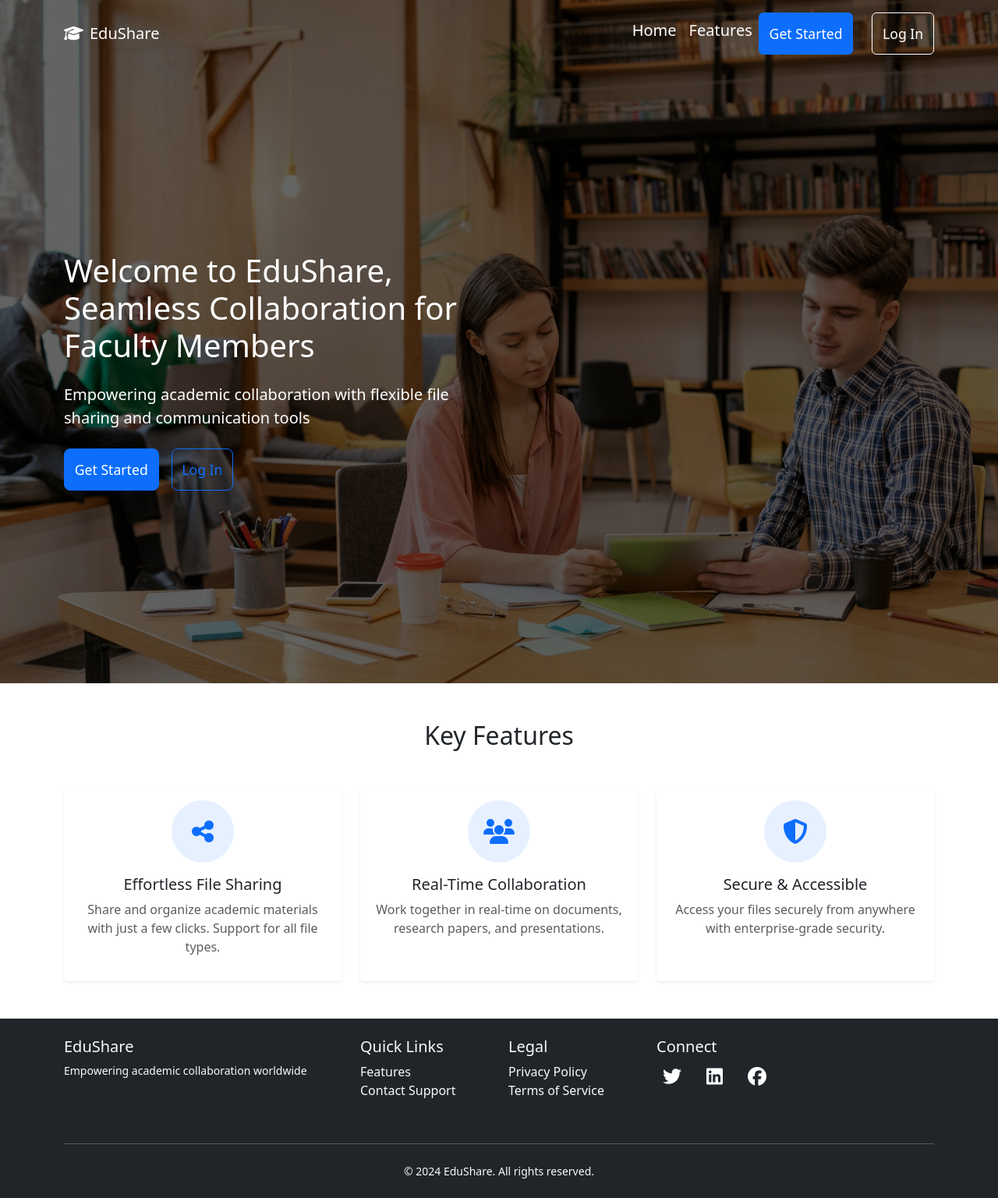
After one commit to farhat89/My_Django_Final_Year_Project, a Django app: page /auth/home/ in a window 1280 px wide. The commit adds this page. Shown: the whole page at 78% size. Run offline with Django 5.2, Linux system fonts and the light colour scheme.

Commit message:
`Added home view and updated URLs, templates, and static files to reflect changes.`

```diff
--- a/authentication/forms.py
+++ b/authentication/forms.py
@@ -42,6 +42,7 @@ class LoginForm(forms.Form):
                 raise ValidationError('Invalid role selected for this user')
 
         return cleaned_data
+
 
 
 class UserRegistrationForm(forms.ModelForm):
--- a/authentication/templates/authentication/base.html
+++ b/authentication/templates/authentication/base.html
@@ -6,7 +6,7 @@
 
     <meta charset="UTF-8">
     <meta name="viewport" content="width=device-width, initial-scale=1.0">
-    <title>{% block title %}Faculty Portal{% endblock %}</title>
+    <title>{% block title %}Faculty Collaboration Platform{% endblock %}</title>
 
     <!-- Bootstrap CSS -->
     <link href="https://cdn.jsdelivr.net/npm/bootstrap@5.3.0/dist/css/bootstrap.min.css" rel="stylesheet">
@@ -15,7 +15,7 @@
     <link rel="stylesheet" href="https://cdnjs.cloudflare.com/ajax/libs/font-awesome/6.5.1/css/all.min.css">
 
     <!-- Custom CSS -->
-    <link rel="stylesheet" href="{% static 'css/login.css' %}">
+    {% comment %} <link rel="stylesheet" href="{% static 'css/login.css' %}"> {% endcomment %}
 
     <!-- Custom JS -->
     <script src="{% static 'js/custom.js' %}" defer></script>
@@ -27,6 +27,12 @@
             height: 100vh;
             background: url('{% static "images/library_books.jpg" %}') no-repeat center center fixed;
             background-size: cover;
+        }
+
+        .bg-overlay {
+            background: rgba(0, 0, 0, 0.5);
+            min-height: 100vh;
+
         }
         .reg-container {
             width: 100%;
@@ -75,7 +81,9 @@
         }
     </style>
 
-    {% block extra_css %}{% endblock %}
+    {% block extra_css %}
+    <link rel="stylesheet" href="{% static 'css/home.css' %}">
+    {% endblock %}
 </head>
 <body>
     <div class="bg-overlay">
@@ -85,6 +93,9 @@
 
     <!-- Bootstrap JS -->
     <script src="https://cdn.jsdelivr.net/npm/bootstrap@5.3.0/dist/js/bootstrap.bundle.min.js"></script>
-    {% block extra_js %}{% endblock %}
+
+    {% block extra_js %}
+    <script src="{% static 'js/home.js' %}"></script>
+    {% endblock %}
 </body>
 </html>
--- /dev/null
+++ b/authentication/templates/authentication/home.html
@@ -0,0 +1,179 @@
+{% extends 'authentication/base.html' %}
+{% load static %}
+
+{% block content %}
+<!-- Navigation Bar -->
+<nav class="navbar navbar-expand-lg home-navbar fixed-top">
+    <div class="container">
+        <a class="navbar-brand d-flex align-items-center" href="{% url 'authentication:home' %}">
+            <i class="fas fa-graduation-cap me-2"></i>
+            EduShare
+        </a>
+        <button class="navbar-toggler" type="button" data-bs-toggle="collapse" data-bs-target="#navbarNav">
+            <span class="navbar-toggler-icon"></span>
+        </button>
+        <div class="collapse navbar-collapse justify-content-end" id="navbarNav">
+            <ul class="navbar-nav ms-auto">
+                <li class="nav-item">
+                    <a class="nav-link active fs-5" aria-current="page" href="{% url 'authentication:home' %}">Home</a>
+                </li>
+                <li class="nav-item">
+                    <a class="nav-link fs-5" aria-current="page" href="#features">Features</a>
+
+                </li>
+                {% comment %} <li class="nav-item">
+                    <a class="nav-link me-2" href="#">About Us</a>
+                </li> {% endcomment %}
+                <li class="nav-item">
+                    <a class="btn btn-primary me-4" href="{% url 'authentication:register' %}">Get Started</a>
+                </li>
+                <li class="nav-item">
+                    <a class="btn btn-outline-primary" href="{% url 'authentication:login' %}">Log In</a>
+                </li>
+            </ul>
+        </div>
+    </div>
+</nav>
+
+<!-- Hero Section -->
+<section class="hero-section position-relative">
+    <div class="container">
+        <div class="row min-vh-100 align-items-center">
+            <div class="col-lg-6">
+                <h2 class="fs-1 mb-4">Welcome to EduShare, Seamless Collaboration for Faculty Members</h2>
+                <p class="lead mb-4">Empowering academic collaboration with flexible file sharing and communication tools</p>
+                <div class="d-flex gap-3">
+                    <a href="{% url 'authentication:register' %}" class="btn btn-primary btn-lg">Get Started</a>
+                    <a href="{% url 'authentication:login' %}" class="btn btn-outline-primary btn-lg">Log In</a>
+                </div>
+            </div>
+        </div>
+    </div>
+    <div class="hero-bg-overlay"></div>
+</section>
+
+<!-- Key Features Section -->
+<section id="features" class="features-section py-5">
+    <div class="container">
+        <h2 class="text-center mb-5">Key Features</h2>
+        <div class="row g-4">
+            <div class="col-md-4">
+                <div class="card h-100 border-0 shadow-sm">
+                    <div class="card-body text-center">
+                        <div class="feature-icon mb-3">
+                            <i class="fas fa-share-alt text-primary fa-2x"></i>
+                        </div>
+                        <h3 class="h5">Effortless File Sharing</h3>
+                        <p class="text-muted">Share and organize academic materials with just a few clicks. Support for all file types.</p>
+                    </div>
+                </div>
+            </div>
+            <div class="col-md-4">
+                <div class="card h-100 border-0 shadow-sm">
+                    <div class="card-body text-center">
+                        <div class="feature-icon mb-3">
+                            <i class="fas fa-users text-primary fa-2x"></i>
+                        </div>
+                        <h3 class="h5">Real-Time Collaboration</h3>
+                        <p class="text-muted">Work together in real-time on documents, research papers, and presentations.</p>
+                    </div>
+                </div>
+            </div>
+            <div class="col-md-4">
+                <div class="card h-100 border-0 shadow-sm">
+                    <div class="card-body text-center">
+                        <div class="feature-icon mb-3">
+                            <i class="fas fa-shield-alt text-primary fa-2x"></i>
+                        </div>
+                        <h3 class="h5">Secure & Accessible</h3>
+                        <p class="text-muted">Access your files securely from anywhere with enterprise-grade security.</p>
+                    </div>
+                </div>
+            </div>
+        </div>
+    </div>
+</section>
+
+<!-- Testimonials Section -->
+{% comment %} <section class="testimonials-section py-5 bg-light">
+    <div class="container">
+        <h2 class="text-center mb-5">What Faculty Members Say</h2>
+        <div class="row g-4">
+            <div class="col-md-6">
+                <div class="card h-100 border-0 shadow-sm">
+                    <div class="card-body">
+                        <div class="d-flex align-items-center mb-3">
+                            <img src="{% static 'images/avatar1.jpg' %}" alt="Professor" class="rounded-circle me-3" style="width: 60px; height: 60px; object-fit: cover;">
+                            <div>
+                                <h5 class="mb-0">Dr. Smith</h5>
+                                <p class="text-muted mb-0">Professor of Computer Science</p>
+                            </div>
+                        </div>
+                        <p class="mb-0">"This platform has revolutionized how we manage our research files and reports within our department."</p>
+                    </div>
+                </div>
+            </div>
+            <div class="col-md-6">
+                <div class="card h-100 border-0 shadow-sm">
+                    <div class="card-body">
+                        <div class="d-flex align-items-center mb-3">
+                            <img src="{% static 'images/avatar2.jpg' %}" alt="Professor" class="rounded-circle me-3" style="width: 60px; height: 60px; object-fit: cover;">
+                            <div>
+                                <h5 class="mb-0">Prof. Jane</h5>
+                                <p class="text-muted mb-0">Department of Physics</p>
+                            </div>
+                        </div>
+                        <p class="mb-0">"The seamless collaboration features have given us peace of mind when sharing sensitive research data."</p>
+                    </div>
+                </div>
+            </div>
+        </div>
+    </div>
+</section> {% endcomment %}
+
+<!-- Footer -->
+<footer class="bg-dark text-light py-4">
+    <div class="container">
+        <div class="row">
+            <div class="col-md-4 mb-3">
+                <h5>EduShare</h5>
+                <p class="small">Empowering academic collaboration worldwide</p>
+            </div>
+            <div class="col-md-2 mb-3">
+                <h5>Quick Links</h5>
+                <ul class="list-unstyled">
+                    {% comment %} <li><a href="#" class="text-light text-decoration-none">About Us</a></li> {% endcomment %}
+                    <li><a href="#features" aria-current="page" class="text-light text-decoration-none ">Features</a></li>
+                    <li><a href="#" class="text-light text-decoration-none">Contact Support</a></li>
+                </ul>
+            </div>
+            <div class="col-md-2 mb-3">
+                <h5>Legal</h5>
+                <ul class="list-unstyled">
+                    <li><a href="#" class="text-light text-decoration-none">Privacy Policy</a></li>
+                    <li><a href="#" class="text-light text-decoration-none">Terms of Service</a></li>
+                    {% comment %} <li><a href="#" class="text-light text-decoration-none">Security</a></li> {% endcomment %}
+                </ul>
+            </div>
+            <div class="col-md-4">
+                <h5>Connect</h5>
+                <div class="d-flex gap-3">
+                    <a href="https://twitter.com" class="footer-social-link" target="_blank">
+                        <i class="fab fa-twitter"></i>
+                    </a>
+                    <a href="https://linkedin.com" class="footer-social-link" target="_blank">
+                        <i class="fab fa-linkedin"></i>
+                    </a>
+                    <a href="https://facebook.com" class="footer-social-link" target="_blank">
+                        <i class="fab fa-facebook"></i>
+                    </a>
+                </div>
+            </div>
+        </div>
+        <hr class="my-4">
+        <div class="text-center">
+            <p class="mb-0 small">© 2024 EduShare. All rights reserved.</p>
+        </div>
+    </div>
+</footer>
+{% endblock %}
--- a/authentication/templates/authentication/register.html
+++ b/authentication/templates/authentication/register.html
@@ -1,4 +1,4 @@
-{% extends "authentication/base.html" %} {% block title %}Register Account{%endblock %}
+{% extends "authentication/base.html" %} {% block title %}Faculty Collaboration Platform{%endblock %}
 {% load static %}
 {% block content %}
 <div class="reg-container py-5">
--- a/authentication/templates/base.html
+++ b/authentication/templates/base.html
@@ -8,6 +8,7 @@
     <!-- Bootstrap CSS -->
     <link href="https://cdn.jsdelivr.net/npm/bootstrap@5.3.2/dist/css/bootstrap.min.css" rel="stylesheet">
     {% block extra_css %}{% endblock %}
+    <link rel="stylesheet" href="{% static 'css/style.css' %}">
 </head>
 <body>
     <main>
--- a/authentication/urls.py
+++ b/authentication/urls.py
@@ -6,6 +6,7 @@ from . import views
 app_name = 'authentication'
 
 urlpatterns = [
+    path('home/', views.home, name='home'),
     path('register/', views.register_view, name='register'),
     path('login/', views.login_view, name='login'),
     path('logout/', views.logout_view, name='logout'),
--- a/authentication/views.py
+++ b/authentication/views.py
@@ -8,6 +8,9 @@ from django.http import JsonResponse
 from django.urls import reverse
 import json
 from .forms import LoginForm, UserRegistrationForm
+
+def home(request):
+    return render(request, 'authentication/home.html')
 
 @csrf_protect
 def login_view(request):
--- a/faculty_intranetbase/urls.py
+++ b/faculty_intranetbase/urls.py
@@ -23,5 +23,5 @@ from django.conf.urls.static import static
 urlpatterns = [
     path('admin/', admin.site.urls),
     path('auth/', include('authentication.urls')),  # Authentication app URLs
-    path('', lambda request: redirect('authentication:login')),  # Redirect root to login
+    path('', lambda request: redirect('authentication:home')),  # Redirect root to login
 ] + static(settings.MEDIA_URL, document_root=settings.MEDIA_ROOT)
--- /dev/null
+++ b/static/css/home.css
@@ -0,0 +1,127 @@
+/* Create a new file: static/css/home.css */
+
+/* Navbar styles */
+.home-navbar {
+    background: transparent !important;
+    transition: all 0.3s ease;
+    padding: 1rem 0;
+}
+
+.home-navbar.scrolled {
+    background: white !important;
+    box-shadow: 0 2px 10px rgba(0, 0, 0, 0.1);
+}
+
+.home-navbar .navbar-brand,
+.home-navbar .nav-link {
+    color: white !important;
+    transition: color 0.3s ease;
+}
+
+.home-navbar.scrolled .navbar-brand,
+.home-navbar.scrolled .nav-link {
+    color: #333 !important;
+}
+
+.home-navbar .btn-primary {
+    background-color: #0d6efd;
+    border-color: #0d6efd;
+}
+
+.home-navbar .btn-outline-primary {
+    color: white;
+    border-color: white;
+}
+
+.home-navbar.scrolled .btn-outline-primary {
+    color: #0d6efd;
+    border-color: #0d6efd;
+}
+
+/* Hero section styles */
+.hero-section {
+    min-height: 100vh;
+    background-image: linear-gradient(rgba(0, 0, 0, 0.6), rgba(0, 0, 0, 0.6)),
+        url("../images/team-meeting-startups.jpg");
+    background-size: cover;
+    background-position: center;
+    background-attachment: fixed;
+    position: relative;
+    padding-top: 76px;
+    display: flex;
+    align-items: center;
+    color: white;
+}
+
+.hero-section .container {
+    position: relative;
+    z-index: 2;
+}
+
+/* Features section styles */
+.features-section {
+    padding: 5rem 0;
+    background: #fff;
+}
+
+.feature-card {
+    padding: 2rem;
+    text-align: center;
+    transition: transform 0.3s ease;
+    height: 100%;
+}
+
+.feature-card:hover {
+    transform: translateY(-5px);
+}
+
+.feature-icon {
+    width: 80px;
+    height: 80px;
+    background: rgba(13, 110, 253, 0.1);
+    border-radius: 50%;
+    display: flex;
+    align-items: center;
+    justify-content: center;
+    margin: 0 auto 1.5rem;
+}
+
+.feature-icon i {
+    font-size: 2rem;
+    color: #0d6efd;
+}
+
+/* Footer styles */
+.footer-social-link {
+    color: white;
+    font-size: 1.5rem;
+    margin: 0 0.5rem;
+    transition: color 0.3s ease;
+}
+
+.footer-social-link:hover {
+    color: #0d6efd;
+    text-decoration: none;
+}
+
+/* Responsive styles */
+@media (max-width: 768px) {
+    .home-navbar {
+        background: white !important;
+    }
+
+    .home-navbar .navbar-brand,
+    .home-navbar .nav-link {
+        color: #333 !important;
+    }
+
+    .home-navbar .btn-outline-primary {
+        color: wheat;
+        border-color: #0d6efd;
+    }
+
+    .hero-section {
+        text-align: center;
+        padding: 6rem 1rem;
+    }
+}
--- a/static/js/custom.js
+++ b/static/js/custom.js
@@ -340,6 +340,9 @@ document.addEventListener("DOMContentLoaded", () => {
     new RegistrationForm();
     registrationForm._initialized = true;
   }
+  function LoginForm(){
+    // ....
+ }
 
   if (loginForm && !loginForm._initialized) {
     new LoginForm();
--- /dev/null
+++ b/static/js/home.js
@@ -0,0 +1,29 @@
+// Create a new file: static/js/home.js
+
+document.addEventListener('DOMContentLoaded', function() {
+    // Navbar scroll effect
+    const navbar = document.querySelector('.navbar');
+
+    function handleScroll() {
+        if (window.scrollY > 50) {
+            navbar.classList.add('scrolled');
+        } else {
+            navbar.classList.remove('scrolled');
+        }
+    }
+
+    window.addEventListener('scroll', handleScroll);
+
+    // Smooth scrolling for anchor links
+    document.querySelectorAll('a[href^="#"]').forEach(anchor => {
+        anchor.addEventListener('click', function(e) {
+            e.preventDefault();
+            const target = document.querySelector(this.getAttribute('href'));
+            if (target) {
+                target.scrollIntoView({
+                    behavior: 'smooth'
+                });
+            }
+        });
+    });
+});
```
Also changed, not shown: static/css/login.css (+66 -1 lines), db.sqlite3, media/profile_pictures/None/HRFARM.png (added), static/images/team-meeting-startups.jpg (added).
